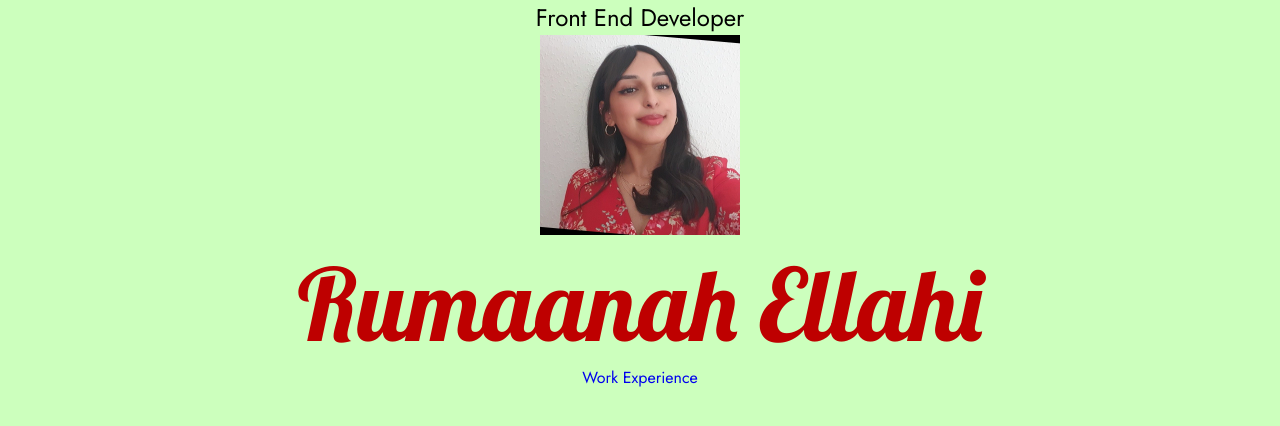
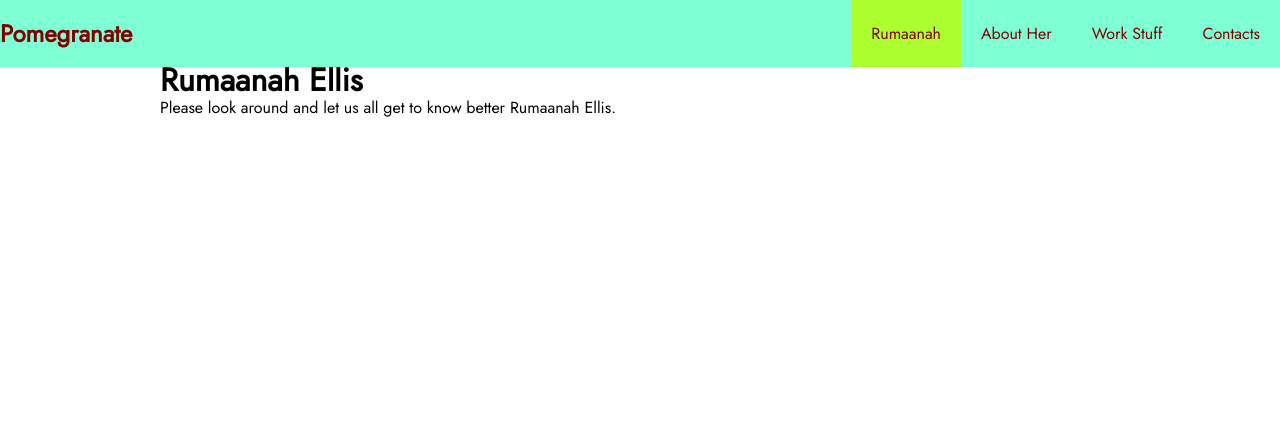
Before and after one commit to SchoolOfCode/website-challenge-eemeelyo, a plain HTML site: page index.html in a window 1280 px wide. Drawn offline with Linux system fonts and the light colour scheme.

Commit message:
Sorted the Navbar

```diff
--- a/css/style.css
+++ b/css/style.css
@@ -6,12 +6,12 @@
   text-decoration: none;
   list-style-type: none;
   font-family: "Jost", sans-serif;
-  font-weight: 400;
 }
 
-body {
-  background-color: #ccffbd;
-  text-align: center;
+/*MAIN ------------------------------------------------------------------------MAIN */
+html, body {
+  font-family: 'Segoe UI', Tahoma, Geneva, Verdana, sans-serif;
+  line-height: 1.7em;
 }
 
 .person-name {
@@ -20,3 +20,47 @@ body {
   font-family: Lobster;
   font-size: 100px;
 }
+
+/* NAVBAR ---------------------------------------------------------------------- NAVBAR */
+#navbar {
+  background-color: aquamarine;
+  color:#810000;
+  overflow: auto;
+}
+
+#navbar a {
+  color:#810000;
+}
+
+#navbar h1 {
+  float: left;
+  padding-top: 20px;
+}
+
+#navbar ul {
+  list-style: none;
+  float: right;
+}
+
+#navbar ul li {
+  float: left;
+}
+
+#navbar ul li a {
+  display: block;
+  padding: 20px;
+  text-align: center;
+}
+
+#navbar ul li a:hover,
+#navbar ul li a.current{
+  background: greenyellow;
+  color: #810000;
+}
+/*-UTLITIES --------------------------------------------------------------------UTILITIES */
+.container {
+  margin: auto;
+  max-width: 1000px;
+  overflow: auto;
+  padding: 0 20px;
+}
--- a/index.html
+++ b/index.html
@@ -6,26 +6,38 @@
   <meta name="viewport" content="width=device-width, initial-scale=1.0">
   <meta name="description" content="Profile website of Rumaanah wherein we get to intrduce her to the rest of School Of Code Cohort 5.">
   <title>Rumaanah's Profile</title>
+
   <link rel="stylesheet" href="css/style.css">
+
   <link rel="preconnect" href="https://fonts.gstatic.com">
   <link href="https://fonts.googleapis.com/css2?family=Jost&family=Lobster&display=swap" rel="stylesheet">
+
   <script src="https://kit.fontawesome.com/55a775b96e.js" crossorigin="anonymous"></script>
 
 </head>
 <body>
-  <div class="container">
-    <!--Section 1-->
-    <section class="section-1">
-      <h1 class="section-1-heading">
-        Front End Developer
-      </h1>
-      <img src="images/RumaanahPic.jpg" alt="Rumaanah picture" class="person-img" width="200px" height="200px">
-      <h3 class="person-name">Rumaanah Ellahi</h3>
-      <a href="#" class="section-1-btn">Work Experience</a>
-    </section>
-    <!--End of Section 1-->
+
+  <header>
+    <nav id="navbar">
+      <div class="container"></div>
+      <h1 class="logo"><a href="#">Pomegranate</a></h1>
+      <ul>
+        <li><a class="current" href="index.html">Rumaanah</a></li>
+        <li><a href="#">About Her</a></li>
+        <li><a href="#">Work Stuff</a></li>
+        <li><a href="#">Contacts</a></li>
+      </ul>
+    </nav>
+
+    <div id="main-image">
+      <div class="container">
+        <div class="main-content">
+          <h1><span class="text-primary">Rumaanah</span> Ellis</h1>
+          <p class="intro">Please look around and let us all get to know better Rumaanah Ellis.</p>
+        </div>
+      </div>
     </div>
-  </div>
+  </header>
 
 
 </body>
```
Also changed, not shown: images/Frog.jpg (renamed from images/Image from iOS (1).jpg), 2 other files.
